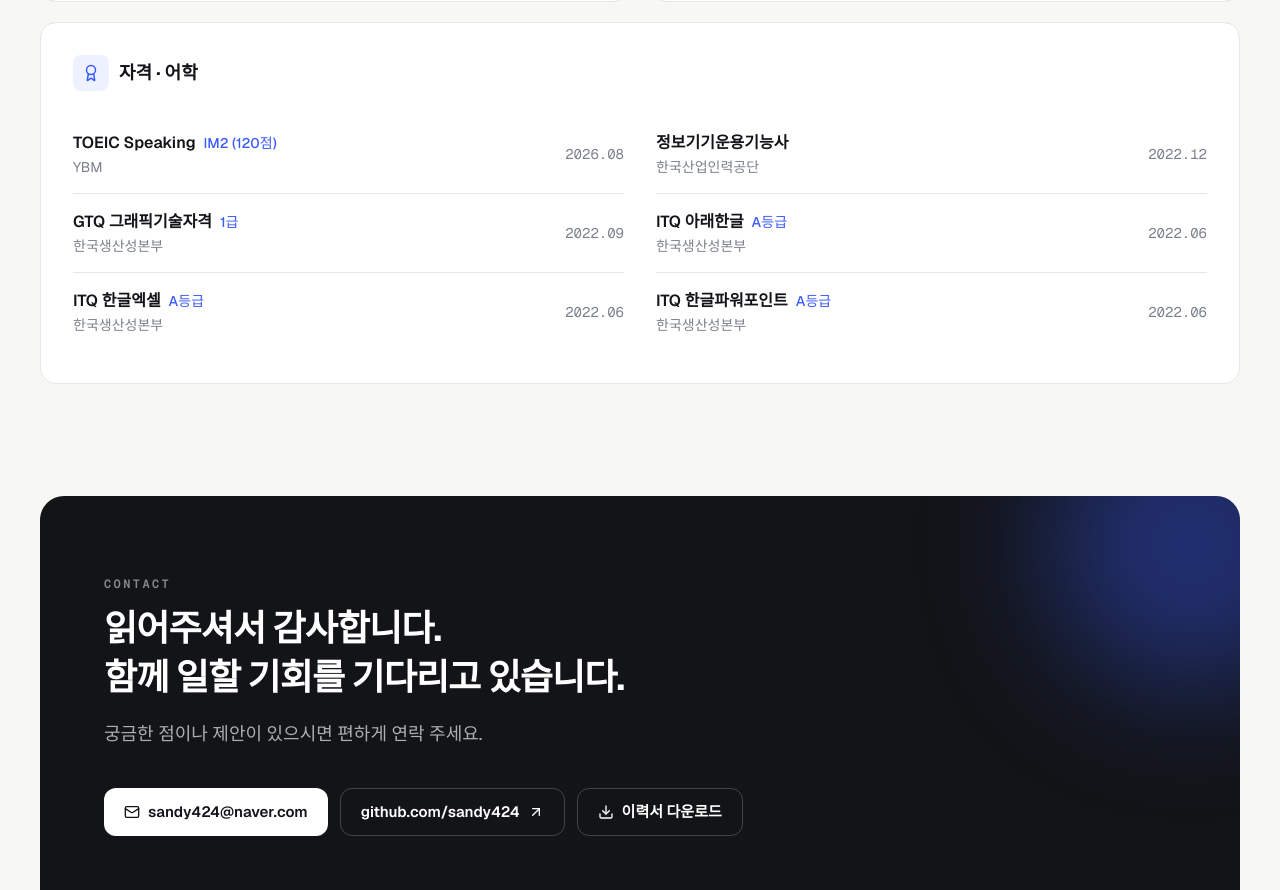
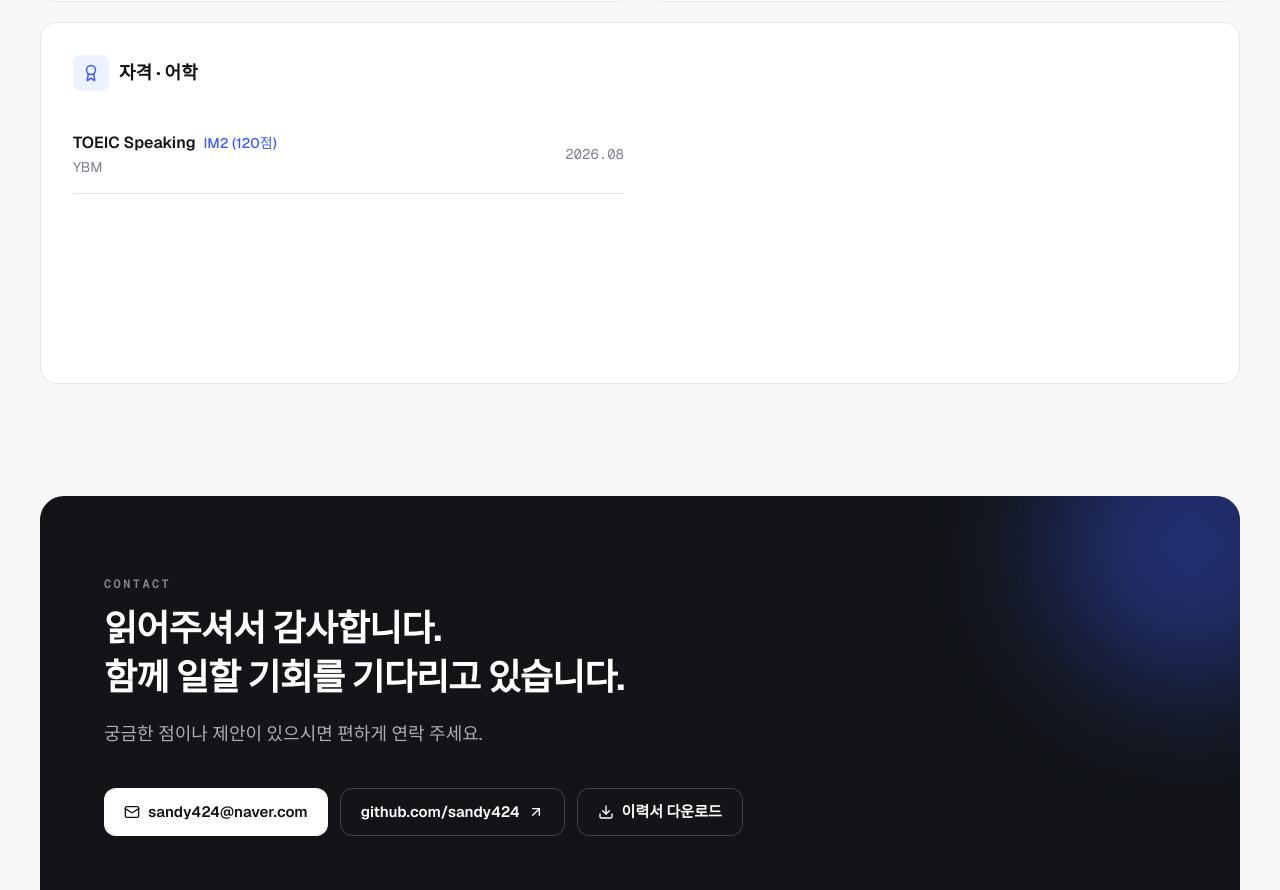
Before and after one commit to sandy424/ms-portfolio, a Next.js app: page / in a window 1280 px wide. Shown: the part 4818-5708 px from the top of the page. Built offline with nearby package versions, Linux system fonts and the light colour scheme; a web font is replaced by a local one.

Commit message:
feat: 자격·어학 항목이 스크롤 진행에 맞춰 하나씩 가로로 등장하도록 변경
- revealSequence(): 컨테이너 안 항목을 스크롤 위치에 따라 순서대로 표시
- 다시 위로 스크롤하면 역순으로 사라짐

```diff
--- a/src/app/globals.css
+++ b/src/app/globals.css
@@ -71,6 +71,11 @@ body {
   opacity: 1;
   transform: none;
 }
+/* 스크롤 연동 순차 등장: 스크롤에 바로 반응하도록 조금 더 빠르게 */
+[data-reveal-sequence] [data-reveal] {
+  transition-duration: 0.6s;
+  transition-delay: 0ms;
+}
 
 /* ── 패럴랙스 ─────────────────────────────────── */
 [data-parallax] {
--- a/src/components/Background.tsx
+++ b/src/components/Background.tsx
@@ -1,6 +1,6 @@
 import { Award, GraduationCap, Users } from "lucide-react";
 import SectionHeading from "./SectionHeading";
-import { reveal } from "../lib/motion";
+import { reveal, revealSequence } from "../lib/motion";
 import { activity, certifications, education } from "../data/profile";
 
 function CardTitle({ icon: Icon, children }: { icon: typeof Award; children: React.ReactNode }) {
@@ -84,11 +84,11 @@ export default function Background() {
 
         <div {...reveal()} className="mt-5 rounded-2xl border border-line bg-surface p-6 sm:p-8">
           <CardTitle icon={Award}>자격 · 어학</CardTitle>
-          <ul className="mt-6 grid gap-x-8 sm:grid-cols-2">
-            {certifications.map((cert, index) => (
+          <ul {...revealSequence()} className="mt-6 grid gap-x-8 sm:grid-cols-2">
+            {certifications.map((cert) => (
               <li
                 key={cert.name}
-                {...reveal("left", 150 + index * 90)}
+                {...reveal("left")}
                 className="flex items-center justify-between gap-4 border-b border-line py-4 last:border-b-0 sm:[&:nth-last-child(2):nth-child(odd)]:border-b-0"
               >
                 <div className="min-w-0">
--- a/src/components/ScrollEffects.tsx
+++ b/src/components/ScrollEffects.tsx
@@ -6,6 +6,11 @@ import { usePathname } from "next/navigation";
 // CSS에서 패럴랙스 요소를 1.15배 확대하므로 위아래로 7.5%씩 여유가 있다.
 // 빈 틈이 보이지 않도록 그보다 조금 작게 움직인다.
 const MAX_SHIFT_RATIO = 0.07;
+
+// 순차 등장 구간: 컨테이너 윗부분이 화면 높이의 90% 지점에 닿으면 첫 항목이,
+// 30% 지점까지 올라오면 마지막 항목이 나타난다.
+const SEQUENCE_START = 0.9;
+const SEQUENCE_END = 0.3;
 
 /**
  * data-reveal / data-parallax 속성이 붙은 요소에 스크롤 애니메이션을 적용한다.
@@ -17,6 +22,7 @@ export default function ScrollEffects() {
   useEffect(() => {
     const reduceMotion = window.matchMedia("(prefers-reduced-motion: reduce)").matches;
     const revealEls = Array.from(document.querySelectorAll<HTMLElement>("[data-reveal]"));
+    const sequences = Array.from(document.querySelectorAll<HTMLElement>("[data-reveal-sequence]"));
 
     // 움직임 줄이기 설정이면 애니메이션 없이 바로 보여준다.
     if (reduceMotion) {
@@ -35,7 +41,22 @@ export default function ScrollEffects() {
       },
       { rootMargin: "0px 0px -8% 0px", threshold: 0.1 }
     );
-    revealEls.forEach((el) => revealObserver.observe(el));
+    // 순차 등장 컨테이너 안의 요소는 스크롤 위치로 따로 제어한다.
+    revealEls
+      .filter((el) => !el.closest("[data-reveal-sequence]"))
+      .forEach((el) => revealObserver.observe(el));
+
+    // ── 스크롤 연동 순차 등장 ──
+    const updateSequences = () => {
+      const vh = window.innerHeight;
+      sequences.forEach((container) => {
+        const items = Array.from(container.querySelectorAll<HTMLElement>("[data-reveal]"));
+        const top = container.getBoundingClientRect().top;
+        const progress = (vh * SEQUENCE_START - top) / (vh * (SEQUENCE_START - SEQUENCE_END));
+        const shown = progress <= 0 ? 0 : Math.ceil(Math.min(progress, 1) * items.length);
+        items.forEach((item, i) => item.classList.toggle("is-revealed", i < shown));
+      });
+    };
 
     // ── 패럴랙스 ──
     const parallaxEls = Array.from(document.querySelectorAll<HTMLElement>("[data-parallax]"));
@@ -44,6 +65,7 @@ export default function ScrollEffects() {
 
     const update = () => {
       frame = 0;
+      updateSequences();
       const viewportCenter = window.innerHeight / 2;
       visible.forEach((el) => {
         const speed = Number(el.dataset.parallax) || 0.1;
@@ -72,6 +94,7 @@ export default function ScrollEffects() {
       { rootMargin: "20% 0px" }
     );
     parallaxEls.forEach((el) => parallaxObserver.observe(el));
+    requestUpdate();
 
     window.addEventListener("scroll", requestUpdate, { passive: true });
     window.addEventListener("resize", requestUpdate);
--- a/src/lib/motion.ts
+++ b/src/lib/motion.ts
@@ -16,6 +16,18 @@ export function reveal(variant: RevealVariant = "up", delay = 0) {
 }
 
 /**
+ * 스크롤 연동 순차 등장 컨테이너.
+ * 안쪽의 data-reveal 요소들이 시간차가 아니라 스크롤한 만큼 하나씩 나타나고,
+ * 다시 위로 스크롤하면 하나씩 사라진다.
+ *   <ul {...revealSequence()}>
+ *     <li {...reveal("left")} />
+ *   </ul>
+ */
+export function revealSequence() {
+  return { "data-reveal-sequence": "" };
+}
+
+/**
  * 패럴랙스 속성. overflow-hidden 부모 안의 요소에 사용한다.
  * speed가 클수록 스크롤 대비 더 많이 움직인다. (권장 0.05 ~ 0.15)
  */
```
